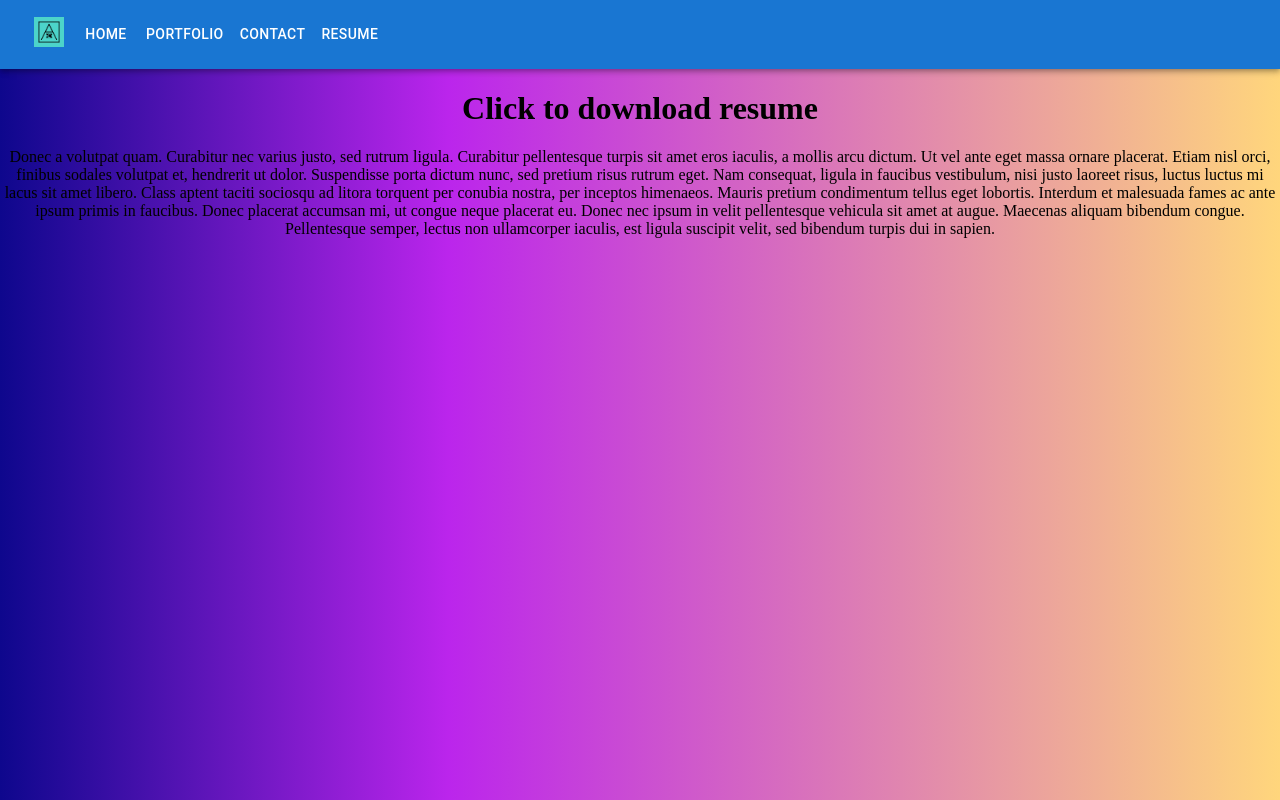
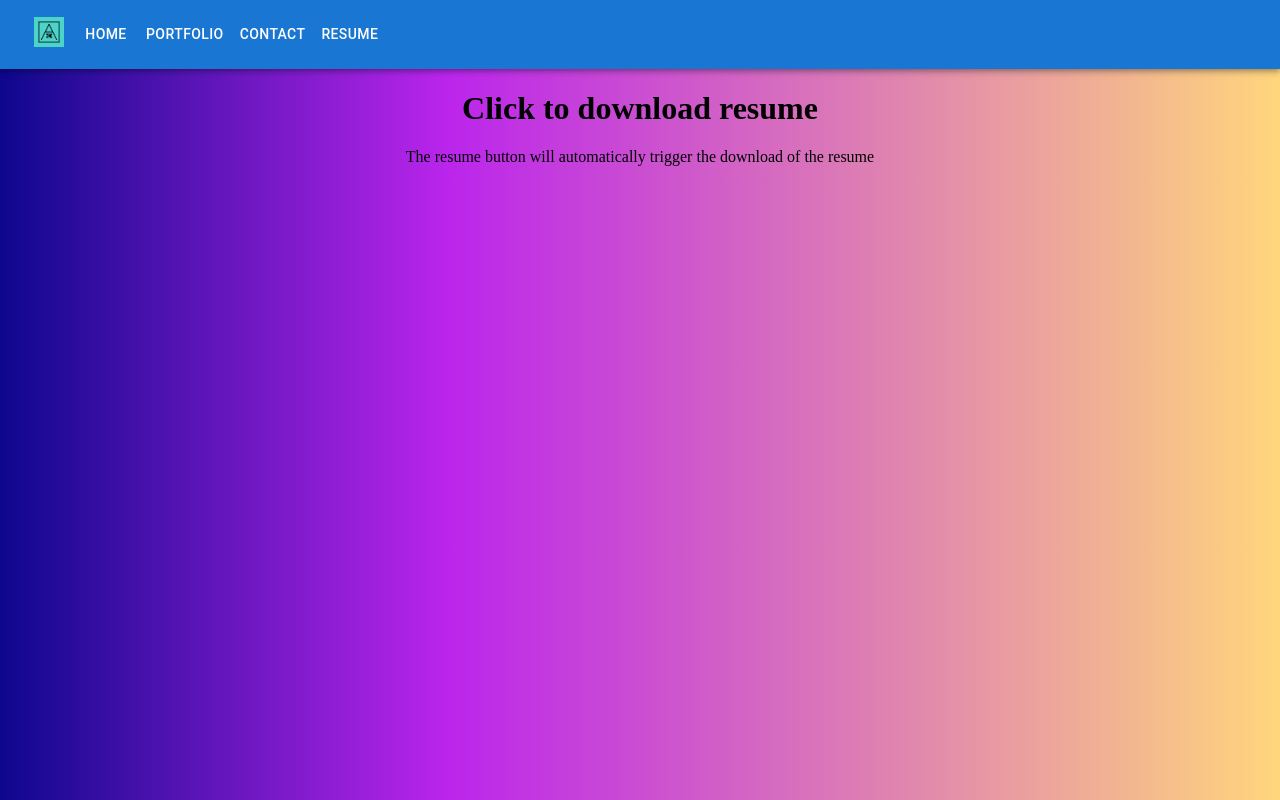
Before and after one commit to ycheng2021/React-Portfolio, a React (Create React App) app: page /resume in a window 1280 px wide. Built offline with nearby package versions, Linux system fonts and the light colour scheme; the HTML template or start-up script is replaced by a standard one.

Commit message:
placing some notes down on how to build the website

```diff
--- a/src/components/pages/Contact.js
+++ b/src/components/pages/Contact.js
@@ -5,19 +5,7 @@ export default function Contact() {
       <div>
         <h1>Contact Me</h1>
         <p>
-          Donec a volutpat quam. Curabitur nec varius justo, sed rutrum ligula.
-          Curabitur pellentesque turpis sit amet eros iaculis, a mollis arcu
-          dictum. Ut vel ante eget massa ornare placerat. Etiam nisl orci, finibus
-          sodales volutpat et, hendrerit ut dolor. Suspendisse porta dictum nunc,
-          sed pretium risus rutrum eget. Nam consequat, ligula in faucibus
-          vestibulum, nisi justo laoreet risus, luctus luctus mi lacus sit amet
-          libero. Class aptent taciti sociosqu ad litora torquent per conubia
-          nostra, per inceptos himenaeos. Mauris pretium condimentum tellus eget
-          lobortis. Interdum et malesuada fames ac ante ipsum primis in faucibus.
-          Donec placerat accumsan mi, ut congue neque placerat eu. Donec nec ipsum
-          in velit pellentesque vehicula sit amet at augue. Maecenas aliquam
-          bibendum congue. Pellentesque semper, lectus non ullamcorper iaculis,
-          est ligula suscipit velit, sed bibendum turpis dui in sapien.
+         contact nav tab will direct you to footer, which contains all the contact information such as Github, LinkedIn, and so on. NO MORE FORMS TO CONTACT
         </p>
       </div>
     );
--- a/src/components/pages/Resume.js
+++ b/src/components/pages/Resume.js
@@ -5,19 +5,7 @@ export default function Resume() {
       <div>
         <h1>Click to download resume</h1>
         <p>
-          Donec a volutpat quam. Curabitur nec varius justo, sed rutrum ligula.
-          Curabitur pellentesque turpis sit amet eros iaculis, a mollis arcu
-          dictum. Ut vel ante eget massa ornare placerat. Etiam nisl orci, finibus
-          sodales volutpat et, hendrerit ut dolor. Suspendisse porta dictum nunc,
-          sed pretium risus rutrum eget. Nam consequat, ligula in faucibus
-          vestibulum, nisi justo laoreet risus, luctus luctus mi lacus sit amet
-          libero. Class aptent taciti sociosqu ad litora torquent per conubia
-          nostra, per inceptos himenaeos. Mauris pretium condimentum tellus eget
-          lobortis. Interdum et malesuada fames ac ante ipsum primis in faucibus.
-          Donec placerat accumsan mi, ut congue neque placerat eu. Donec nec ipsum
-          in velit pellentesque vehicula sit amet at augue. Maecenas aliquam
-          bibendum congue. Pellentesque semper, lectus non ullamcorper iaculis,
-          est ligula suscipit velit, sed bibendum turpis dui in sapien.
+          The resume button will automatically trigger the download of the resume
         </p>
       </div>
     );
```
